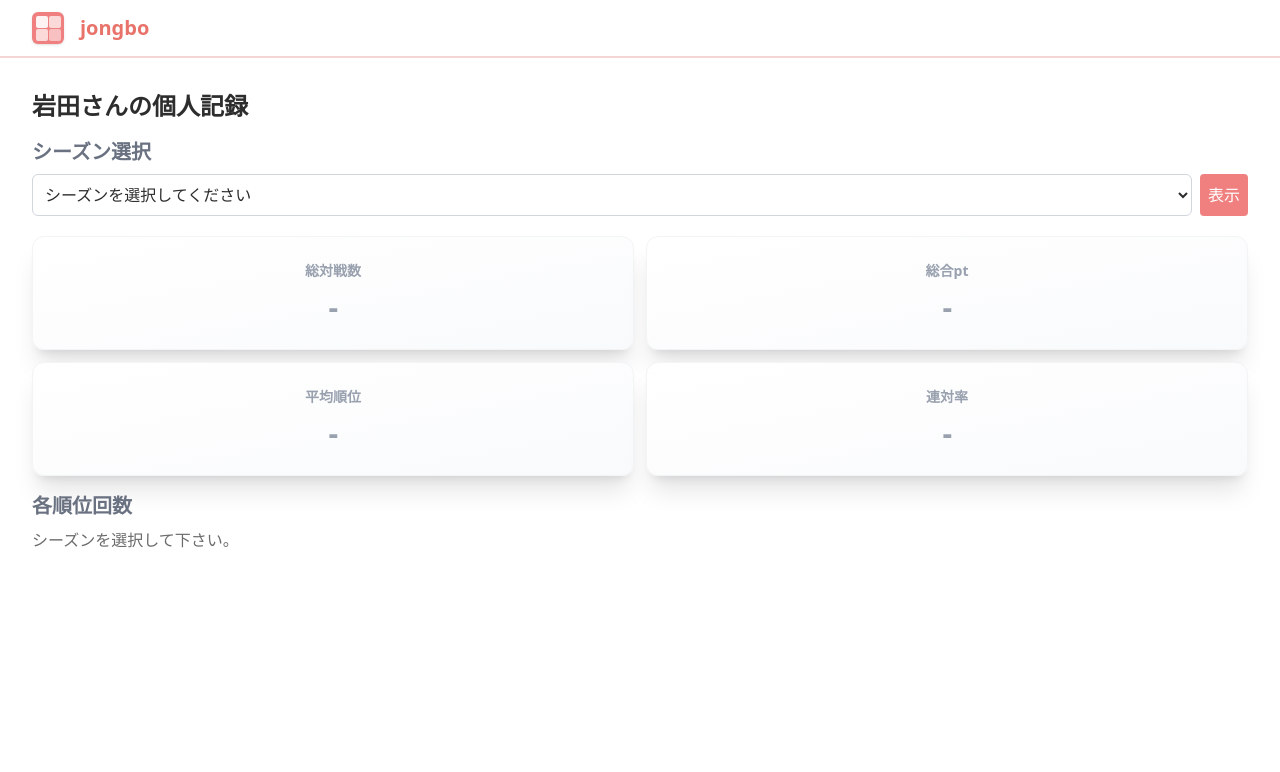
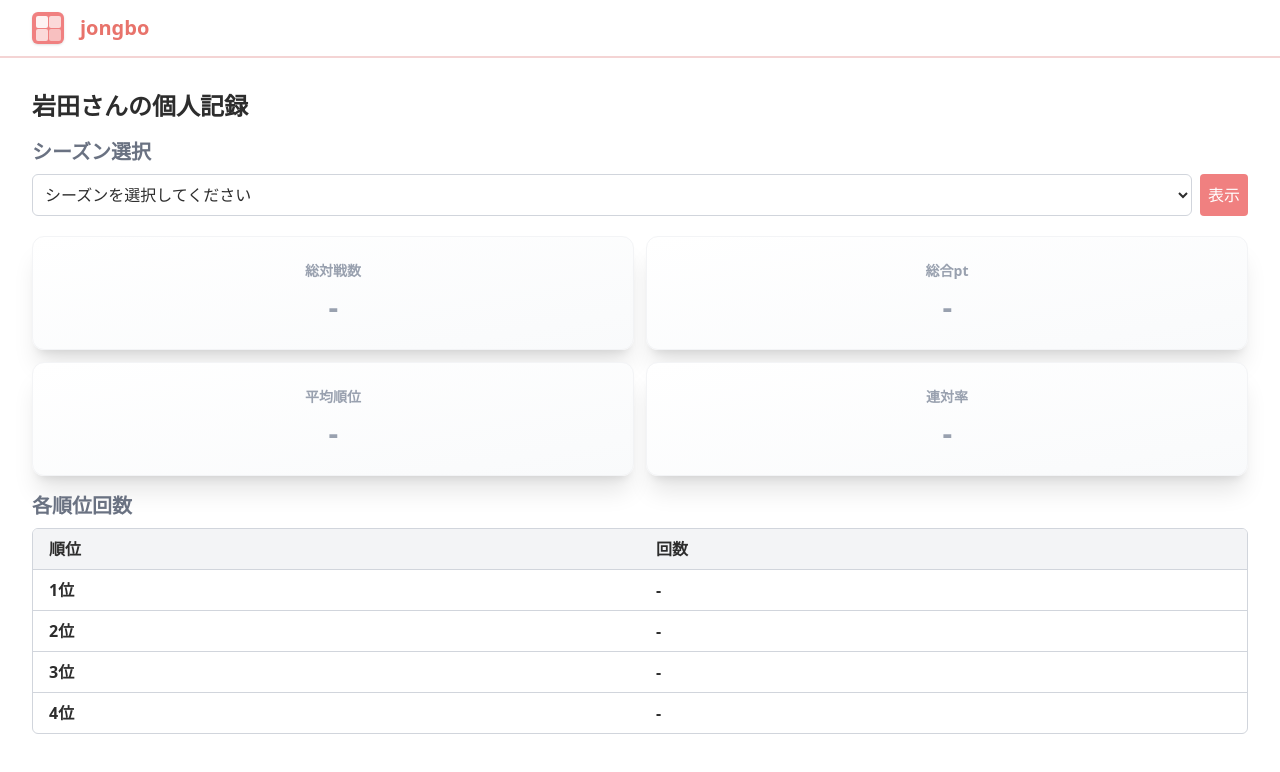
Before and after one commit to tatsuyano9/mahjong-record-app, a Next.js app: page /personal-record in a window 1280 px wide. Shown: the top 772 px of the page. Built offline with nearby package versions, Linux system fonts and the light colour scheme.

Commit message:
各順位回数の表を初期状態でも表示するよう変更

```diff
--- a/src/app/personal-record/page.tsx
+++ b/src/app/personal-record/page.tsx
@@ -4,7 +4,6 @@ import * as React from "react";
 
 import Header from "@/components/common/container/header";
 import { AverageRankCard } from "@/components/pages/personal-record/average-rank-card";
-import { LeagueSelectDefaultMessage } from "@/components/pages/personal-record/league-select-default-message";
 import { TopTwoRateCard } from "@/components/pages/personal-record/top-two-rate-card";
 import { TotalMatchCard } from "@/components/pages/personal-record/total-match-card";
 import { TotalPointCard } from "@/components/pages/personal-record/total-point-card";
@@ -72,7 +71,6 @@ const PersonalRecordPage: React.FC = () => {
 
         <div className="flex flex-col gap-2">
           <div className="font-bold text-xl text-gray-500">各順位回数</div>
-          {selectedLeagueSeasonMember?.numberOfEachOrder ? (
           <div className="text-base font-bold text-text-dark rounded-md overflow-hidden border border-gray-300">
             <table className="min-w-full border-collapse">
               <thead className="bg-gray-100">
@@ -89,33 +87,34 @@ const PersonalRecordPage: React.FC = () => {
                 <tr>
                   <td className="py-2 px-4 border-b border-gray-300">1位</td>
                   <td className="py-2 px-4 border-b border-gray-300">
-                      {selectedLeagueSeasonMember.numberOfEachOrder.first}
+                    {selectedLeagueSeasonMember?.numberOfEachOrder?.first ??
+                      "-"}
                   </td>
                 </tr>
                 <tr>
                   <td className="py-2 px-4 border-b border-gray-300">2位</td>
                   <td className="py-2 px-4 border-b border-gray-300">
-                      {selectedLeagueSeasonMember.numberOfEachOrder.second}
+                    {selectedLeagueSeasonMember?.numberOfEachOrder?.second ??
+                      "-"}
                   </td>
                 </tr>
                 <tr>
                   <td className="py-2 px-4 border-b border-gray-300">3位</td>
                   <td className="py-2 px-4 border-b border-gray-300">
-                      {selectedLeagueSeasonMember.numberOfEachOrder.third}
+                    {selectedLeagueSeasonMember?.numberOfEachOrder?.third ??
+                      "-"}
                   </td>
                 </tr>
                 <tr>
                   <td className="py-2 px-4">4位</td>
                   <td className="py-2 px-4">
-                      {selectedLeagueSeasonMember.numberOfEachOrder.fourth}
+                    {selectedLeagueSeasonMember?.numberOfEachOrder?.fourth ??
+                      "-"}
                   </td>
                 </tr>
               </tbody>
             </table>
           </div>
-          ) : (
-            <LeagueSelectDefaultMessage />
-          )}
         </div>
       </div>
     </div>
--- a/src/components/pages/personal-record/league-select-default-message/index.tsx
+++ /dev/null
@@ -1,3 +0,0 @@
-export const LeagueSelectDefaultMessage: React.FC = () => (
-  <div className="text-text-muted">シーズンを選択して下さい。</div>
-);
```
Lines whose indentation alone changed are shown as unchanged.
